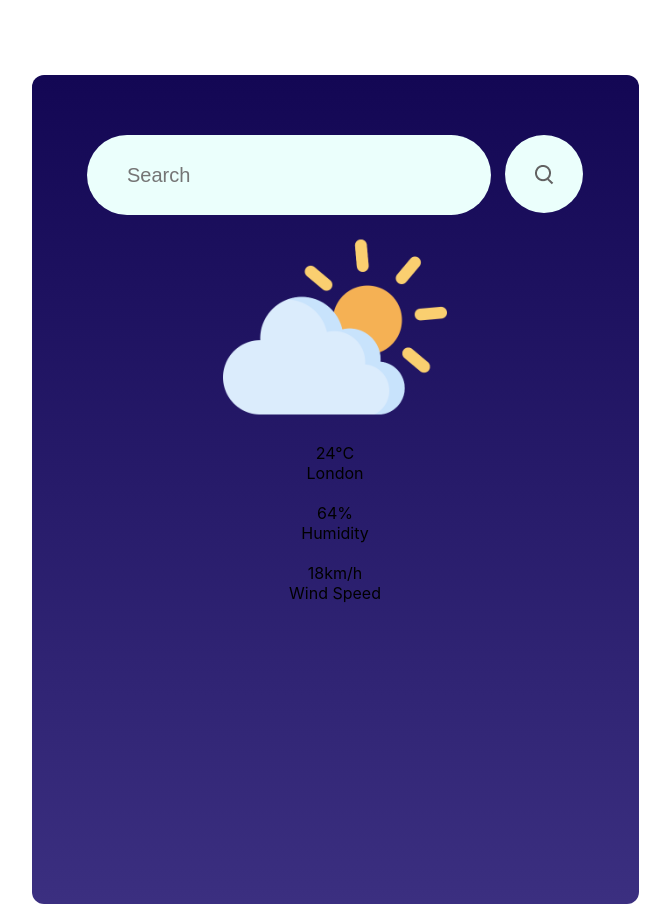
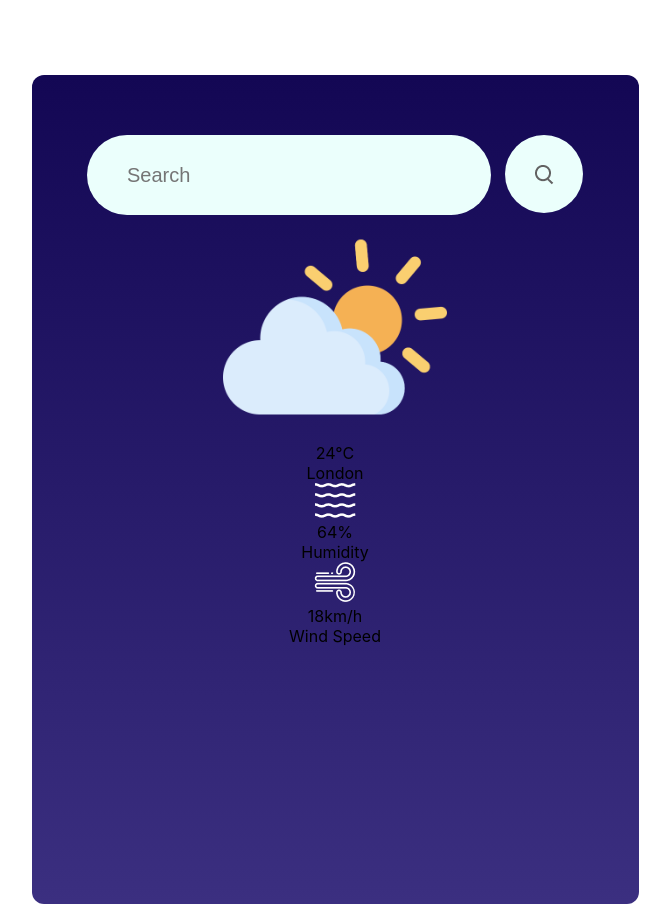
Before and after one commit to kenny791/weather-app, a React (Create React App) app: page / in a window 1280 px wide. Shown: the whole page, without its empty margins (305-975 px from the left). Built offline with nearby package versions, Linux system fonts and the light colour scheme.

Commit message:
add icons to weather elements

```diff
--- a/src/Components/WeatherApp/WeatherApp.jsx
+++ b/src/Components/WeatherApp/WeatherApp.jsx
@@ -25,14 +25,14 @@ export const WeatherApp = () => {
         <div className="weather-location">London</div>
         <div className="data-container">
             <div className="element">
-                <img src="" alt="" className="icon" />
+                <img src={humidity_icon} alt="" className="icon" />
                 <div className="data">
                     <div className="humidity-percent">64%</div>
                     <div className="text">Humidity</div>
                 </div>
             </div>
             <div className="element">
-                <img src="" alt="" className="icon" />
+                <img src={wind_icon} alt="" className="icon" />
                 <div className="data">
                     <div className="humidity-percent">18km/h</div>
                     <div className="text">Wind Speed</div>
```
